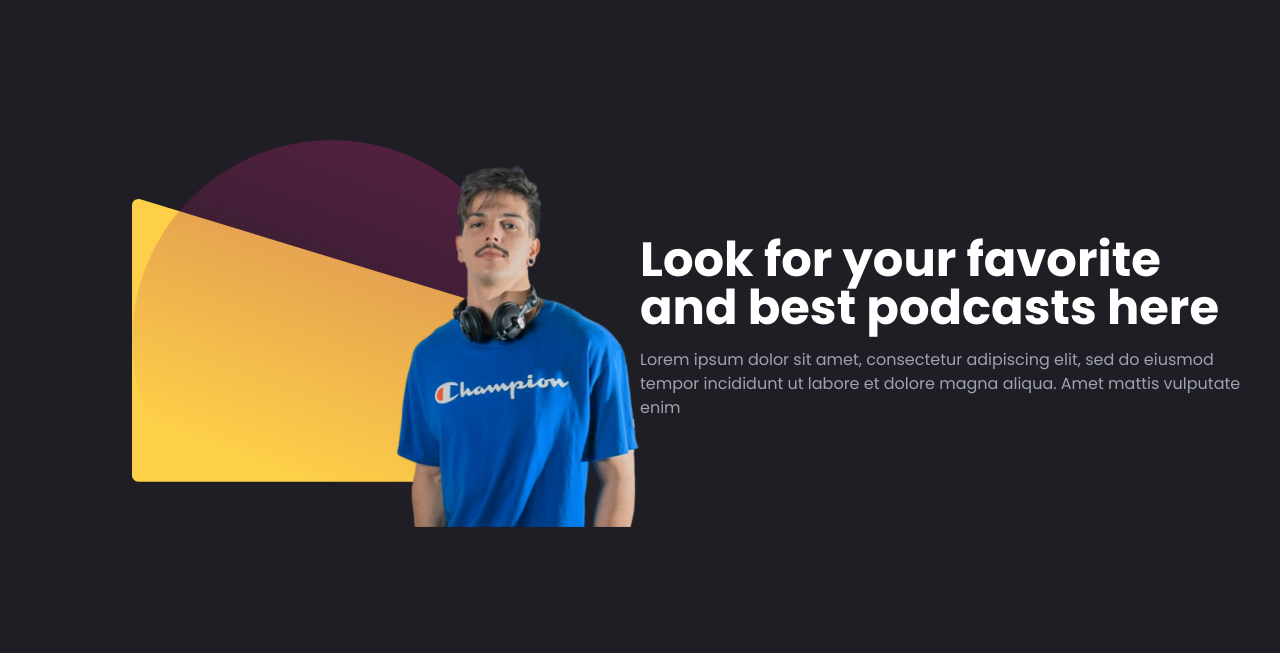
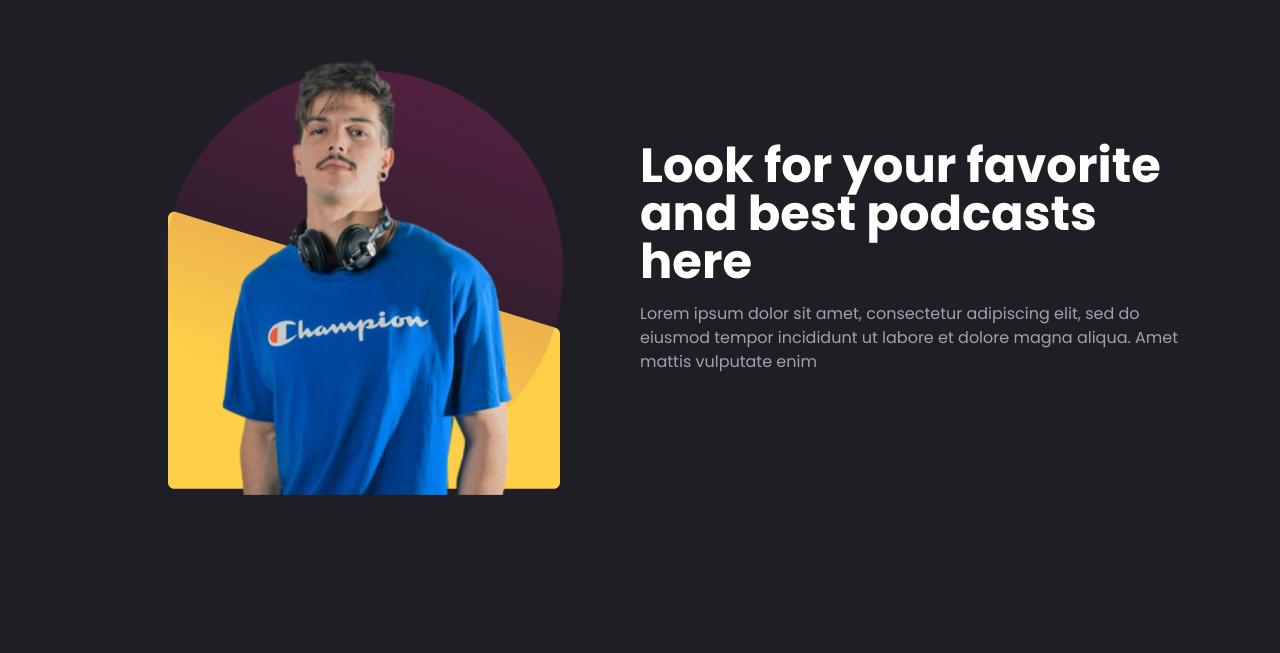
Before and after one commit to NabihanN06/popcast-nabihan1, a website: page src/index.html in a window 1280 px wide. Shown: the part 1976-2629 px from the top of the page. Drawn offline with nearby package versions, Linux system fonts and the light colour scheme.

Commit message:
second commit

```diff
--- a/src/index.html
+++ b/src/index.html
@@ -178,21 +178,21 @@
         </div>
     </div>
 </section>
-<section class="p-8 sm:p-16 lg:px-30 lg:pt-[98px] lg:pb-[70px] relative"></section>
+<section class="p-8 sm:p-16 lg:px-30 lg:pt-[98px] lg:pb-[70px] relative">
 <div class="container mx-auto flex flex-col md:flex-row items-center justify-center min-h-screen p-6">
     <div class="relative w-full md:w-1/2 flex justify-center md:justify-end mb-6 md:mb-0">
-        <div class="absolute inset-0 flex items-center justify-center">
+        <div class="absolute inset-20 flex items-center justify-center">
             <svg xmlns="http://www.w3.org/2000/svg" width="400" height="352" viewBox="0 0 497 352" fill="none">
                 <path
                     d="M0 8.80206C0 3.42838 5.19249 -0.417179 10.3327 1.14969L491.333 147.772C494.699 148.799 497 151.905 497 155.425V344C497 348.418 493.418 352 489 352H8.00001C3.58173 352 0 348.418 0 344V8.80206Z"
                     fill="#FED049" />
             </svg>
         </div>
-        <div class="absolute inset-0 flex items-center justify-center">
+        <div class="absolute -inset-96 flex items-center justify-center">
             <img class="" width="400" src="asset/ellipse3020.png" alt="">
         </div>
-        <div class="relative z-10">
-            <img alt="budi" class="" height="300" src="asset/budi.png" width="250" />
+        <div class="absolute -inset-20 flex items-center justify-center z-10">
+            <img alt="budi" class="" height="300" src="asset/budi.png" width="300" />
         </div>
     </div>
     <div class="w-full md:w-1/2 text-center md:text-left">
@@ -291,7 +291,7 @@
         </div>
     </div>
 </section>
-<footer class="bg-gray-900 text-white py-8">
+<footer class="bg-gray-900 text-white py-8 px-10">
     <div class="container mx-auto px-4">
         <div class="flex flex-col md:flex-row justify-between items-center">
             <div class="mb-4 md:mb-0">
```
